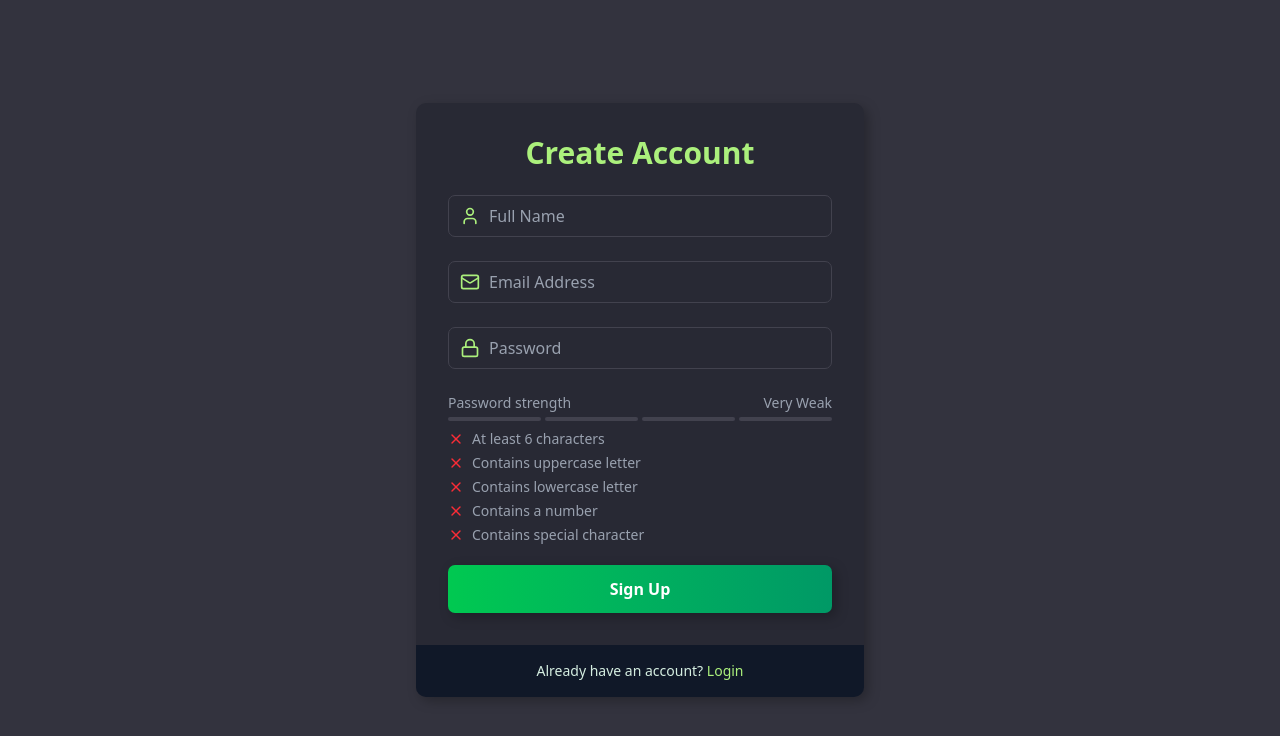
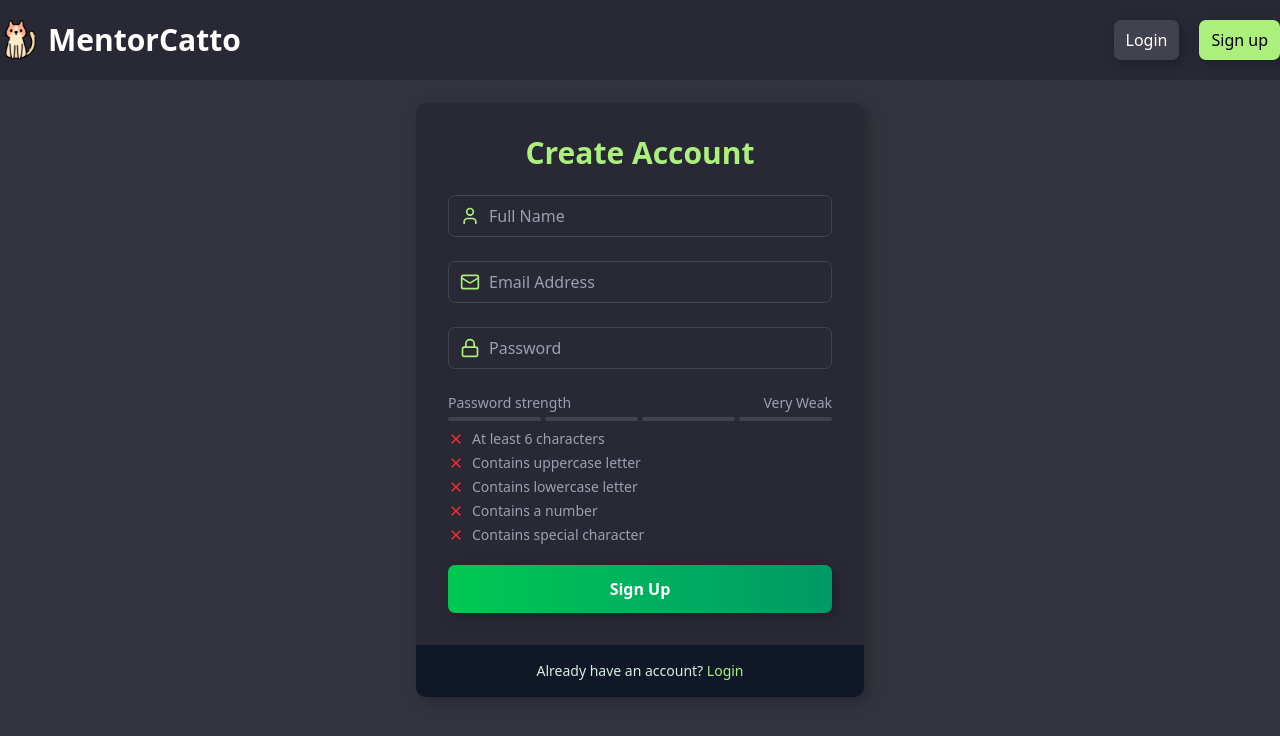
Before and after one commit to QwertyFusion/mentorcatto, a React (Vite) app in the folder frontend/: page /signup in a window 1280 px wide. Shown: the top 736 px of the page. Built offline with nearby package versions, Linux system fonts and the light colour scheme; no server answers.

Commit message:
Added Navbar to pages

```diff
--- a/frontend/src/pages/ForgotPasswordPage.jsx
+++ b/frontend/src/pages/ForgotPasswordPage.jsx
@@ -4,6 +4,7 @@ import { useAuthStore } from "../store/authStore";
 import Input from "../components/Input";
 import { ArrowLeft, Loader, Mail } from "lucide-react";
 import { Link } from "react-router-dom";
+import Navbar from "../components/NavBar";
 
 const ForgotPasswordPage = () => {
   const [email, setEmail] = useState("");
@@ -18,6 +19,8 @@ const ForgotPasswordPage = () => {
   };
 
   return (
+    <>
+    <Navbar />
     <motion.div
       initial={{ opacity: 0, y: 20 }}
       animate={{ opacity: 1, y: 0 }}
@@ -83,6 +86,7 @@ const ForgotPasswordPage = () => {
         </Link>
       </div>
     </motion.div>
+    </>
   );
 };
 export default ForgotPasswordPage;
--- a/frontend/src/pages/SignUpPage.jsx
+++ b/frontend/src/pages/SignUpPage.jsx
@@ -27,6 +27,8 @@ const SignUpPage = () => {
   };
 
   return (
+    <>
+    <Navbar />
     <motion.div
       initial={{ opacity: 0, y: 20 }}
       animate={{ opacity: 1, y: 0 }}
@@ -89,6 +91,7 @@ const SignUpPage = () => {
         </p>
       </div>
     </motion.div>
+    </>
   );
 };
 
```
